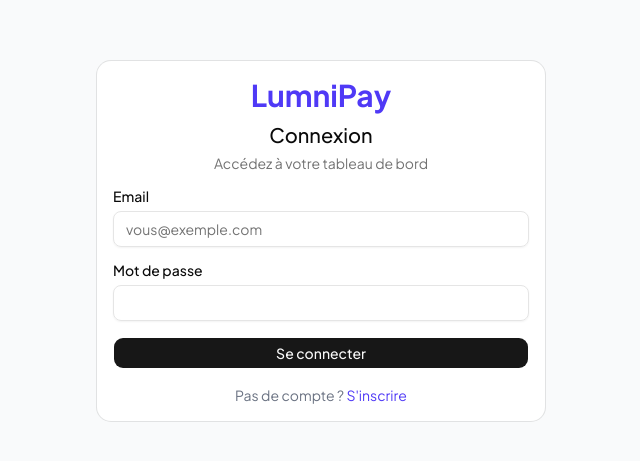
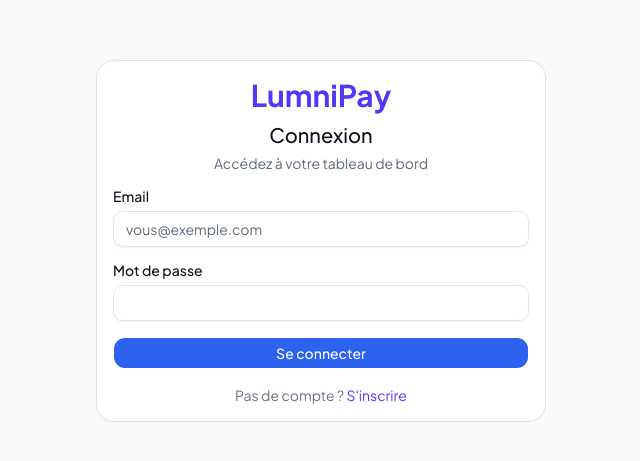
Before and after one commit to sportfitnesscoaching/lumnipay, a Next.js app: page /login in a window 1280 px wide. Shown: the part 159-620 px from the top of the page, without its empty margins (319-959 px from the left). Built offline with nearby package versions, Linux system fonts and the light colour scheme.

Commit message:
style: modern font and refined UI theme

```diff
--- a/src/app/globals.css
+++ b/src/app/globals.css
@@ -49,38 +49,38 @@
 }
 
 :root {
-  --background: oklch(1 0 0);
-  --foreground: oklch(0.145 0 0);
+  --background: oklch(0.988 0.004 247);
+  --foreground: oklch(0.18 0.02 264);
   --card: oklch(1 0 0);
-  --card-foreground: oklch(0.145 0 0);
+  --card-foreground: oklch(0.18 0.02 264);
   --popover: oklch(1 0 0);
-  --popover-foreground: oklch(0.145 0 0);
-  --primary: oklch(0.205 0 0);
-  --primary-foreground: oklch(0.985 0 0);
-  --secondary: oklch(0.97 0 0);
-  --secondary-foreground: oklch(0.205 0 0);
-  --muted: oklch(0.97 0 0);
-  --muted-foreground: oklch(0.556 0 0);
-  --accent: oklch(0.97 0 0);
-  --accent-foreground: oklch(0.205 0 0);
+  --popover-foreground: oklch(0.18 0.02 264);
+  --primary: oklch(0.55 0.22 264);
+  --primary-foreground: oklch(0.99 0 0);
+  --secondary: oklch(0.94 0.01 264);
+  --secondary-foreground: oklch(0.3 0.05 264);
+  --muted: oklch(0.95 0.008 264);
+  --muted-foreground: oklch(0.52 0.03 264);
+  --accent: oklch(0.93 0.03 264);
+  --accent-foreground: oklch(0.35 0.1 264);
   --destructive: oklch(0.577 0.245 27.325);
-  --border: oklch(0.922 0 0);
-  --input: oklch(0.922 0 0);
-  --ring: oklch(0.708 0 0);
-  --chart-1: oklch(0.87 0 0);
-  --chart-2: oklch(0.556 0 0);
-  --chart-3: oklch(0.439 0 0);
-  --chart-4: oklch(0.371 0 0);
-  --chart-5: oklch(0.269 0 0);
-  --radius: 0.625rem;
-  --sidebar: oklch(0.985 0 0);
-  --sidebar-foreground: oklch(0.145 0 0);
-  --sidebar-primary: oklch(0.205 0 0);
-  --sidebar-primary-foreground: oklch(0.985 0 0);
-  --sidebar-accent: oklch(0.97 0 0);
-  --sidebar-accent-foreground: oklch(0.205 0 0);
-  --sidebar-border: oklch(0.922 0 0);
-  --sidebar-ring: oklch(0.708 0 0);
+  --border: oklch(0.9 0.01 264);
+  --input: oklch(0.92 0.01 264);
+  --ring: oklch(0.55 0.22 264);
+  --chart-1: oklch(0.55 0.22 264);
+  --chart-2: oklch(0.62 0.18 200);
+  --chart-3: oklch(0.65 0.19 150);
+  --chart-4: oklch(0.7 0.17 80);
+  --chart-5: oklch(0.65 0.22 30);
+  --radius: 0.75rem;
+  --sidebar: oklch(1 0 0);
+  --sidebar-foreground: oklch(0.18 0.02 264);
+  --sidebar-primary: oklch(0.55 0.22 264);
+  --sidebar-primary-foreground: oklch(0.99 0 0);
+  --sidebar-accent: oklch(0.93 0.03 264);
+  --sidebar-accent-foreground: oklch(0.35 0.1 264);
+  --sidebar-border: oklch(0.9 0.01 264);
+  --sidebar-ring: oklch(0.55 0.22 264);
 }
 
 .dark {
```
